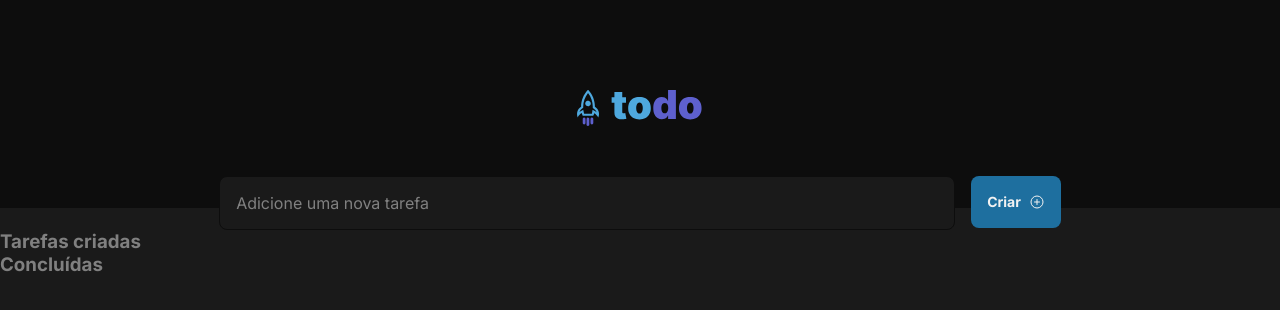
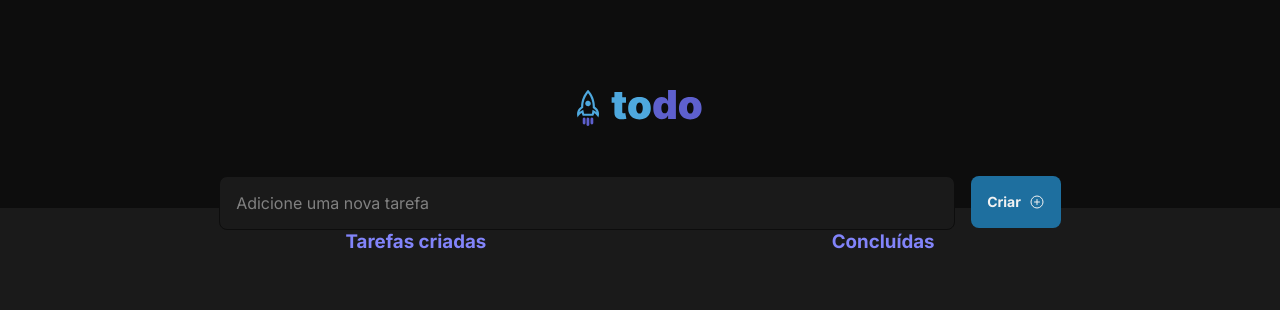
Before and after one commit to souzalipe/Todoo-Rocket, a React (Vite) app in the folder Todoo-Rocket/: page / in a window 1280 px wide. Shown: the top 310 px of the page. Built offline with nearby package versions, Linux system fonts and the light colour scheme.

Commit message:
ajusta a estrutura do componente Post e adiciona estilos ao cabeçalho

```diff
--- a/Todoo-Rocket/src/components/Post.jsx
+++ b/Todoo-Rocket/src/components/Post.jsx
@@ -8,20 +8,32 @@ export function Post() {
   return (
     <article>
       <form>
-        <div style={{ display: "flex", justifyContent: "center", gap: "1rem", marginTop: "-2rem" }}>
+        <div
+          style={{
+            display: "flex",
+            justifyContent: "center",
+            gap: "1rem",
+            marginTop: "-2rem",
+          }}
+        >
           <Input />
           <Button />
         </div>
       </form>
-      <header>
-        <div>
-          <h3>Tarefas criadas</h3>
-        </div>
 
-        <div>
-          <h3>Concluídas</h3>
+      <header >
+        <div className={style.header}>
+          <div className={style.createdTaskContainer} >
+            <h3>Tarefas criadas</h3>
+          </div>
+
+          <div className={style.completedTaskContainer}>
+            <h3>Concluídas</h3>
+          </div>
         </div>
       </header>
+
+      <div></div>
     </article>
   );
 }
--- a/Todoo-Rocket/src/styles/Post.module.css
+++ b/Todoo-Rocket/src/styles/Post.module.css
@@ -0,0 +1,14 @@
+.header {
+    display: flex;
+    justify-content: space-evenly
+}
+
+.createdTaskContainer {
+    gap: 1rem;
+    color: var(--purple);
+}
+
+.completedTaskContainer {
+  gap: 1rem;
+  color: var(--purple);
+}
```
